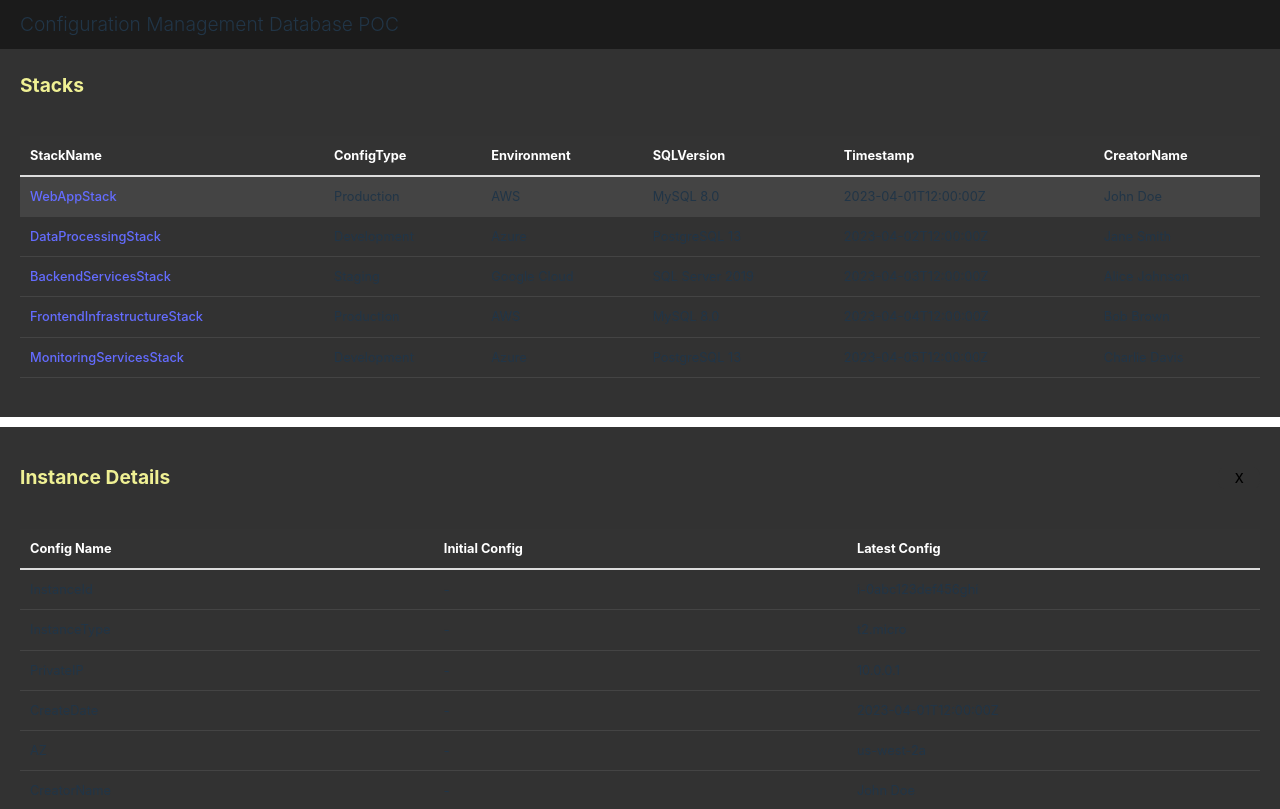
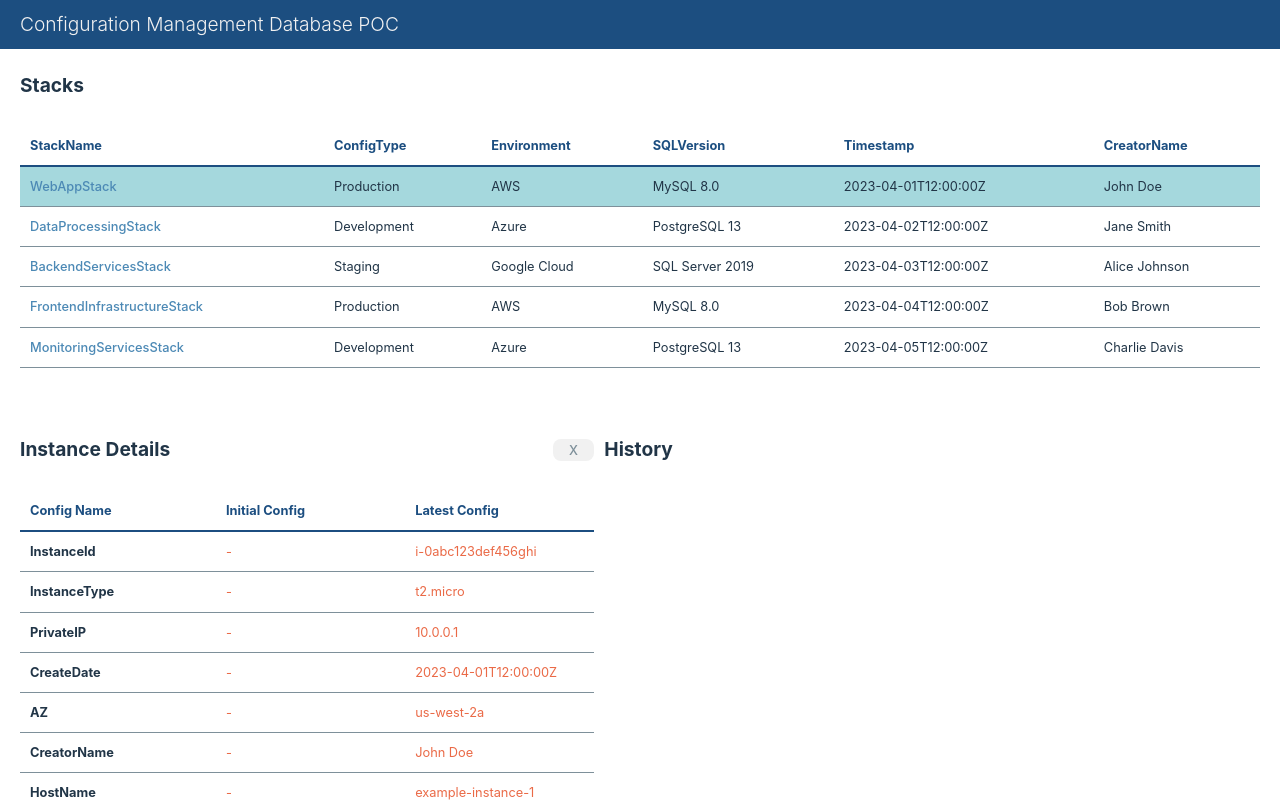
Before and after one commit to carolemonteloyola/cmdb-poc, a React (Vite) app: page / in a window 1280 px wide. Both pictures are taken after a click on the link "WebAppStack". Built offline with nearby package versions, Linux system fonts and the light colour scheme.

Commit message:
feat: added comparison

```diff
--- a/src/App.css
+++ b/src/App.css
@@ -4,8 +4,8 @@
   font-weight: 400;
 
   color-scheme: light dark;
-  color: rgba(255, 255, 255, 0.87);
-  background-color: #242424;
+  color: #202020;
+  background-color: #7e909a;
 
   font-synthesis: none;
   text-rendering: optimizeLegibility;
@@ -43,46 +43,40 @@ table {
 }
 
 table thead {
-  background-color: #333;
-  color: white;
+  color: #1c4e80;
 }
 
 table thead th {
   padding: 10px;
   text-align: left;
-  border-bottom: 2px solid #ddd;
+  border-bottom: 2px solid #1c4e80;
 }
 
 table tbody tr:hover {
-  background-color: #444444;
+  background-color: #f1f1f1;
 }
 
 table tbody td {
   padding: 10px;
-  border-bottom: 1px solid #444444;
+  border-bottom: 1px solid #7e909a;
 }
 
-input[type="text"] {
-  font-size: 1.5rem;
-  background: white;
-  color: #1a1a1a;
-  border: 1px solid #1a1a1a;
-}
-input:not(:focus) {
-  background: white;
-}
 button.close {
   margin: 20px 0;
-  background-color: #323232;
+  background-color: #f1f1f1;
+  color: #7e909a;
 }
 .sticky {
   overflow: hidden;
-  background: #1b1b1b;
+  background: #1c4e80;
   position: fixed;
   top: 0;
   left: 0;
   text-align: left;
   width: 100%;
+}
+.sticky h1 {
+  color: #f1f1f1;
 }
 
 .sticky + .container {
@@ -95,21 +89,41 @@ button.close {
   height: 95vh; /* Full height of the browser */
 }
 .panel {
-  background: #323232;
-  flex: 1;
-  gap: 20px;
+  background: #ffffff;
   overflow: auto;
   padding: 20px;
+  margin-bottom: 10px;
+}
+.panel-flex {
   display: flex;
+  gap: 10px;
+}
+.panel-flex-col {
   flex-direction: column;
-  margin-bottom: 10px;
-  height: 45%;
+}
+.panel-flex-row {
+  flex-direction: row;
 }
 .panel h2 {
   padding: 0;
   font-size: 1.5rem;
-  color: #eff094;
 }
+
+.panel-stacks {
+  height: 40%;
+}
+.panel-instances {
+  height: 50%;
+}
+
+.panel-instance-section {
+  display: flex;
+  flex-direction: column;
+  gap: 10px;
+  margin: 10px 0;
+  height: 50%;
+}
+
 .panel-header {
   display: flex;
   justify-content: space-between;
@@ -136,7 +150,10 @@ button.close {
   width: 40%;
 }
 .selected {
-  background-color: #444444; /* Or any color you prefer */
+  background-color: #a5d8dd; /* Or any color you prefer */
+}
+.highlight {
+  color: #ea6a47; /* Or any color you prefer */
 }
 
 /* index.css */
--- a/src/components/Instances.jsx
+++ b/src/components/Instances.jsx
@@ -6,24 +6,38 @@ const Instances = ({ closeInstance }) => {
   // Extract headers from the instancesData file
   const headerData = Object.keys(instancesData[0]);
 
+  const compareConfigValues = (a, b) => {
+    return (
+      console.log(a, b),
+      a != b ? <td className="highlight">{a}</td> : <td>{a}</td>
+    );
+  };
+
   // Function to create table header row
   const renderHeaderCol = () => {
     return headerData.map((header, index) => {
-      const initialConfigValue = initialConfigData[0][header];
-      const currentConfigValue = instancesData[0][header];
+      const initialConfigValue =
+        initialConfigData[0][header] !== undefined
+          ? initialConfigData[0][header]
+          : "-";
+      const currentConfigValue =
+        instancesData[0][header] !== undefined ? instancesData[0][header] : "-";
       return (
         <tr key={index}>
-          <td>{header}</td>
-          <td>{initialConfigValue !== undefined ? initialConfigValue : "-"}</td>
-          <td>{currentConfigValue !== undefined ? currentConfigValue : "-"}</td>
+          <td>
+            <strong>{header}</strong>
+          </td>
+          {compareConfigValues(initialConfigValue, currentConfigValue)}
+          {compareConfigValues(currentConfigValue, initialConfigValue)}
         </tr>
       );
     });
   };
 
   return (
-    <div className="panel panel-instance">
-      <div className="panel-header">
+    <div className="panel panel-flex panel-flex-row panel-instances">
+      <div className="panel-instance-section">
+        <div className="panel-header panel-flex-row">
           <h2>Instance Details</h2>
           <button className="close" onClick={closeInstance}>
             X
@@ -99,6 +113,12 @@ const Instances = ({ closeInstance }) => {
         </table> */}
         </div>
       </div>
+      <div className="panel-instance-section">
+        <div className="panel-header">
+          <h2>History</h2>
+        </div>
+      </div>
+    </div>
   );
 };
 
--- a/src/components/StacksList.jsx
+++ b/src/components/StacksList.jsx
@@ -14,7 +14,7 @@ const StacksList = ({ handleClick, selectedRow }) => {
   }); */
 
   return (
-    <div className="panel panel-stacks">
+    <div className="panel panel-flex panel-flex-col panel-stacks">
       <h2>Stacks</h2>
 
       <table>
--- a/src/index.css
+++ b/src/index.css
@@ -5,8 +5,8 @@
   font-size: 0.8rem;
 
   color-scheme: light dark;
-  color: rgba(255, 255, 255, 0.87);
-  background-color: #242424;
+  color: #202020;
+  background-color: #f1f1f1;
 
   font-synthesis: none;
   text-rendering: optimizeLegibility;
@@ -16,11 +16,11 @@
 
 a {
   font-weight: 500;
-  color: #646cff;
+  color: #4c89b5;
   text-decoration: inherit;
 }
 a:hover {
-  color: #535bf2;
+  color: #6ba6d1;
 }
 
 body {
```
Lines whose indentation alone changed are shown as unchanged.
